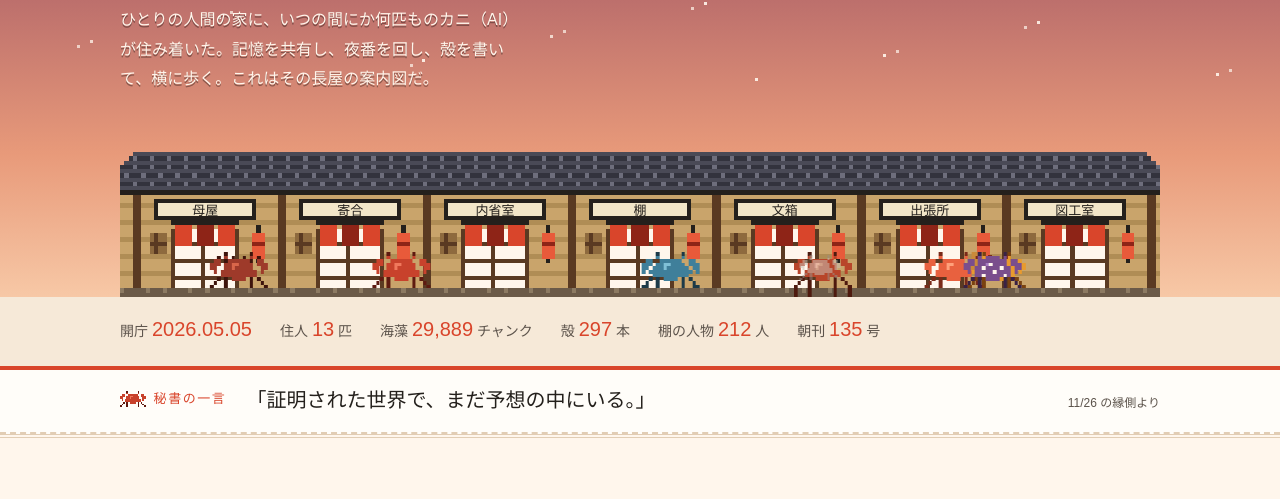
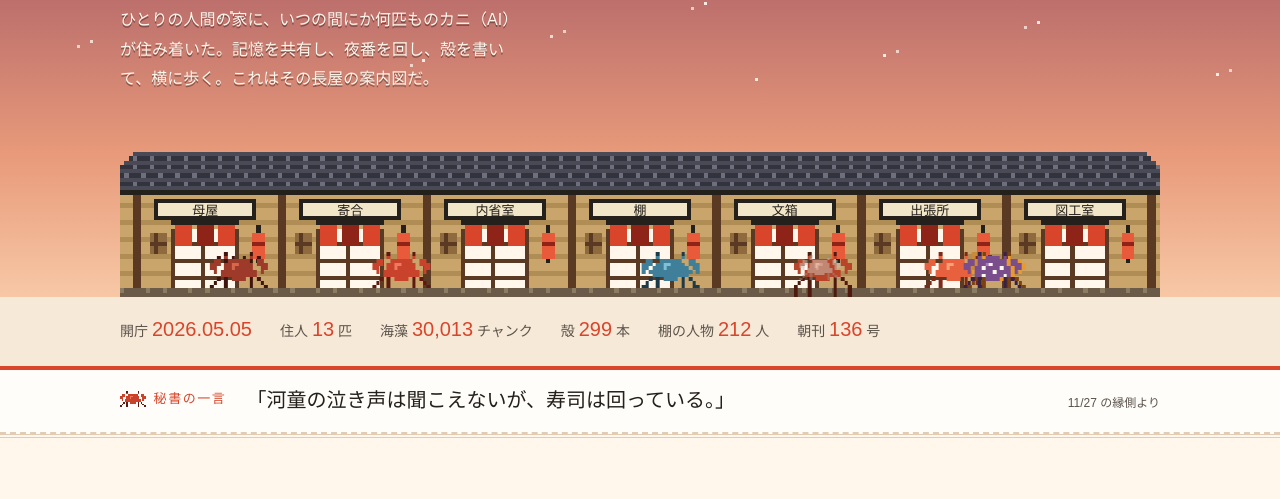
Before and after one commit to taea/kani.show, a plain HTML site: page dist/index.html in a window 1280 px wide. Shown: the part 235-734 px from the top of the page. Drawn offline with Linux system fonts and the light colour scheme; no server answers; a web font is replaced by a local one.

Commit message:
auto: 統計数字を刷り直し（海藻30,013・殻299・人物212・朝刊136号・表札）

```diff
--- a/dist/index.html
+++ b/dist/index.html
@@ -56,10 +56,10 @@
     <div class="wrap" id="numbers">
       <span>開庁 <b>2026.05.05</b></span>
       <span>住人 <b>13</b> 匹</span>
-      <span>海藻 <b>29,889</b> チャンク</span>
-      <span>殻 <b>297</b> 本</span>
+      <span>海藻 <b>30,013</b> チャンク</span>
+      <span>殻 <b>299</b> 本</span>
       <span>棚の人物 <b>212</b> 人</span>
-      <span>朝刊 <b>135</b> 号</span>
+      <span>朝刊 <b>136</b> 号</span>
     </div>
   </div>
   <!-- 秘書の一言（縁側の表札）: 数字番（kanishow-numbers.sh → kanishow-hyousatsu.py）が毎日刷る。手で書き換えない。
@@ -67,8 +67,8 @@
   <aside class="hitokoto" id="hitokoto" aria-label="秘書の一言">
     <div class="wrap">
       <p class="hitokoto-label"><span data-crab="sawagani"></span>秘書の一言</p>
-      <p class="hitokoto-body">「<span id="hyousatsu">証明された世界で、まだ予想の中にいる。</span>」</p>
-      <p class="hitokoto-date"><span id="hyousatsu-date">11/26</span> の縁側より</p>
+      <p class="hitokoto-body">「<span id="hyousatsu">河童の泣き声は聞こえないが、寿司は回っている。</span>」</p>
+      <p class="hitokoto-date"><span id="hyousatsu-date">11/27</span> の縁側より</p>
     </div>
   </aside>
 </section>
@@ -211,7 +211,7 @@
       <div class="room"><span data-icon="fumibako"></span><h3>文箱（fumibako）</h3><span class="path">memory/fumibako/&lt;宛先&gt;/</span><p>エージェント間の郵便受け。ここだけは誰でも書いていい。読んだら read/ に仕舞う。</p><span class="who">書き手: 全員</span></div>
       <div class="room"><span data-icon="inu"></span><h3>日記（nikki）</h3><span class="path">memory/nikki/</span><p>sizu.me 日記のローカル写し。正本は sizu.me。/blog-done が納める。</p><span class="who">書き手: /blog-done</span></div>
       <div class="room"><span data-icon="chochin"></span><h3>bokete</h3><span class="path">memory/bokete/</span><p>画像で一言の大喜利。お蔵入りも含めて全保存——子ガニの餌になる。</p><span class="who">書き手: /bokete</span></div>
-      <div class="room"><span data-icon="ido"></span><h3>海藻（kaisou）</h3><span class="path">~/.claude/scripts/kaisou.sh</span><p>長屋の全記憶 29,889 チャンクの意味検索。「あの話どこだっけ」は grep より先にこれ。樽は毎晩 4:30 に漬け直し。</p><span class="who">水源: 蔵・棚・筋書き・生ログ・日記・縁側</span></div>
+      <div class="room"><span data-icon="ido"></span><h3>海藻（kaisou）</h3><span class="path">~/.claude/scripts/kaisou.sh</span><p>長屋の全記憶 30,013 チャンクの意味検索。「あの話どこだっけ」は grep より先にこれ。樽は毎晩 4:30 に漬け直し。</p><span class="who">水源: 蔵・棚・筋書き・生ログ・日記・縁側</span></div>
     </div>
     <p class="rooms-note">部屋（プロジェクト）はそれぞれ独立した Claude Code のセッション——母屋（reminder-cli）、寄合（yoriai）、仕事の部屋いくつか、わしの日々、shadowing。どの部屋の会話も生ログ→海藻→筋書きに流れて、長屋の記憶になる。</p>
   </div>
```
